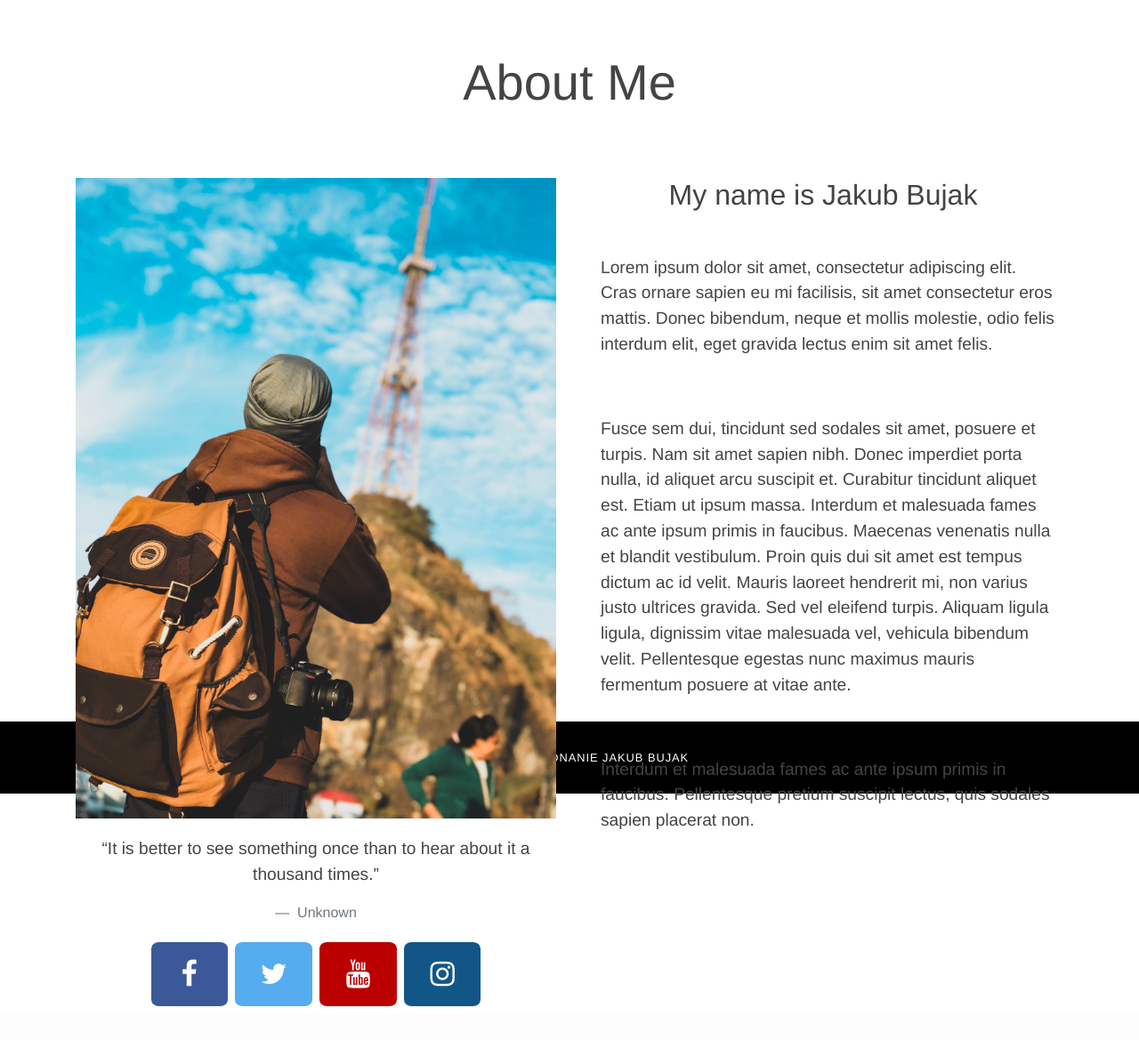
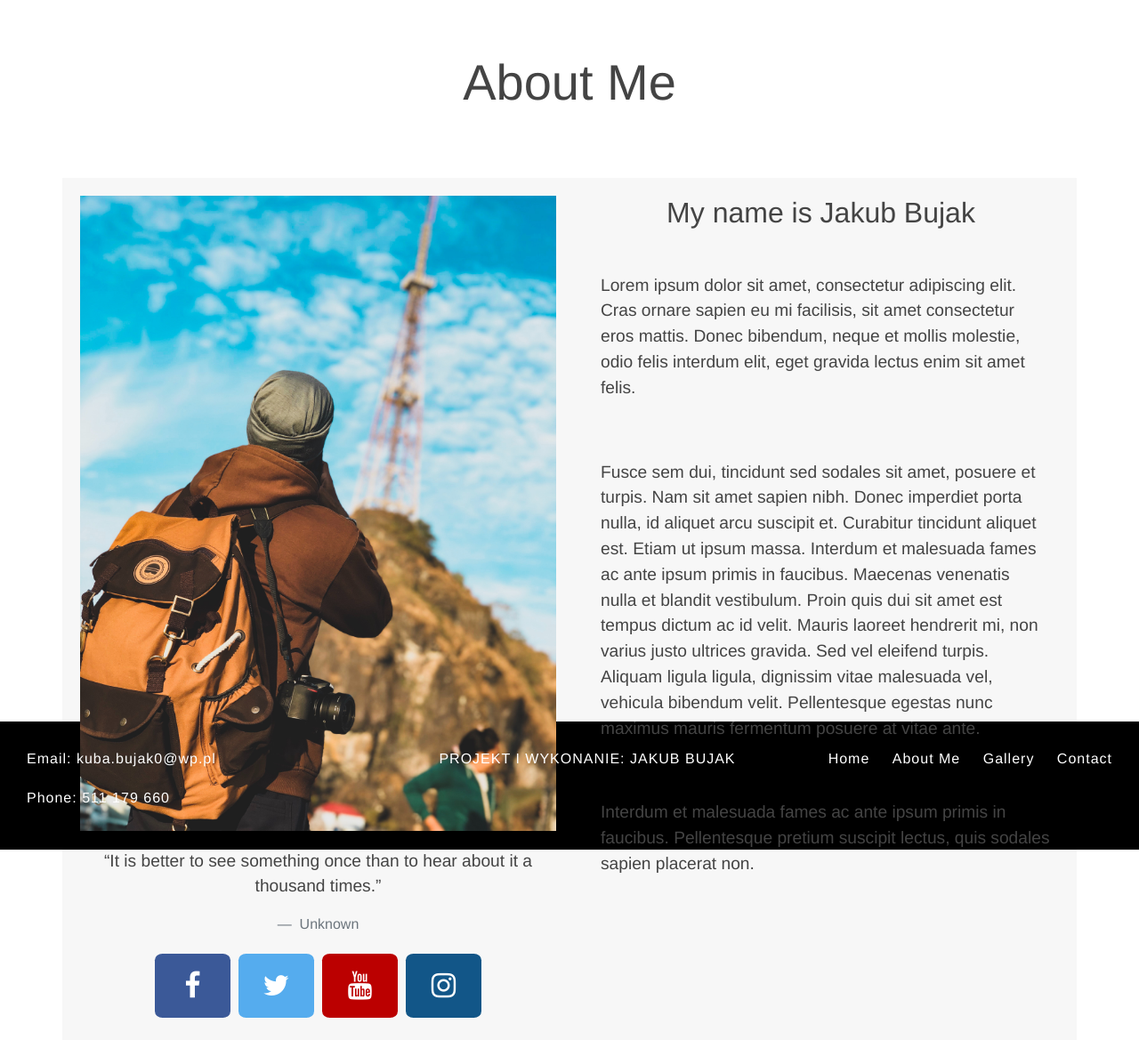
Before and after one commit to kuba-bujak/Aplikacja_na_chmure, a Flask app: page /aboutme in a window 1280 px wide. Shown: the part 151-1320 px from the top of the page at 89% size. Before the commit the page ends 1282 px from the top, so only its background shows below. Run offline with Flask 2, Linux system fonts and the light colour scheme; some libraries are stand-ins or nearby versions.

Commit message:
Najnowsze zmiany w footer

```diff
--- a/static/css/main.css
+++ b/static/css/main.css
@@ -3,6 +3,15 @@
     padding: 0;
     font-family: "Helvetica Neue", Helvetica, Arial, sans-serif;
     color: #444;
+  }
+
+  a{
+    color: rgb(42, 140, 252);
+  }
+
+  a:hover{
+    text-decoration: none;
+    color: rgb(0, 90, 192);
   }
   /*
    * Formatting the nav bar area
@@ -112,11 +121,8 @@
 
    footer{
      background-color: black;
-     font-size: 0.8em;
-     text-transform: uppercase;
      color: white;
-     padding: 15px;
-     text-align: center;
+     padding: 20px;
      letter-spacing: 1px;
    }
 
@@ -124,6 +130,26 @@
      color: white;
      text-decoration: none;
    }
+
+  .footer-nav{
+    list-style-type: none;
+    text-align: right;
+  }
+
+  .address{
+    text-align: left;
+    padding-left: 0;
+    margin-left: 0;
+  }
+
+  .footer-nav li{
+    display: inline-block;
+    padding: 10px
+  }
+
+  .align-center{
+    text-align: center;
+  }
 
 
   /*
@@ -133,6 +159,11 @@
    .container{
      height: 100vh;
      margin-top: 50px;
+   }
+
+   .about-container{
+    background-color: #f7f7f7;
+    padding: 20px 5px;
    }
 
    .blockquote{
@@ -148,6 +179,9 @@
      text-align: center;
    }
 
+  .social-panel-icon:hover{
+    color: white;
+  }
 
 
 
--- a/templates/aboutme.html
+++ b/templates/aboutme.html
@@ -6,7 +6,7 @@
         <div class="px-3 py-3 pt-md-5 pb-md-4 mx-auto text-center">
             <h1 class="display-4 header-margin">About Me</h1>
         </div>
-        <div class="row justify-content-around">
+        <div class="row justify-content-around about-container">
             <div class="main-options col-md-6">
                 <img src="/static/about-me.jpg" class="img-fluid" alt="About me">
                 <figure class="text-center">
@@ -18,10 +18,10 @@
                     </figcaption>
                   </figure>
                 <div class="social-panel">
-                    <a href="#" class="fa fa-facebook"></a>
-                    <a href="#" class="fa fa-twitter"></a>
-                    <a href="#" class="fa fa-youtube"></a>
-                    <a href="#" class="fa fa-instagram"></a>
+                    <a href="#" class="fa fa-facebook social-panel-icon"></a>
+                    <a href="#" class="fa fa-twitter social-panel-icon"></a>
+                    <a href="#" class="fa fa-youtube social-panel-icon"></a>
+                    <a href="#" class="fa fa-instagram social-panel-icon"></a>
                 </div>
             </div>
             <div class="main-options col-md-6">
--- a/templates/contact.html
+++ b/templates/contact.html
@@ -8,8 +8,7 @@
             <p class="lead">Lorem ipsum dolor sit amet, consectetur adipiscing elit. Maecenas aliquet justo fermentum dolor sagittis vulputate.</p>
         </div>
     <div id="contact-container">
-        Email: <a href="mailto:kuba.bujak0@wp.pl">kuba.bujak0@wp.pl</a><br>
-        Tel. <a href="tel: 511 179 660">511 179 660</a>
+        <form action="mailto:kuba.bujak0@wp.pl">
         <div class="mb-3">
             <label for="username" class="form-label">Username</label>
             <input type="text" class="form-control" id="username" placeholder="Username">
@@ -25,6 +24,7 @@
           <div class="mb-3">
             <input type="submit" id="submit" value="Send message">
           </div>
+        </form>
     </div>
     </main>
 
--- a/templates/include/footer.html
+++ b/templates/include/footer.html
@@ -10,9 +10,35 @@
 
     <footer class="text-center" id="footer">
         <!-- Copyright -->
-        <div class="text-center p-3">
-            PROJEKT I WYKONANIE <a href="https://www.facebook.com/kuba.bujak.182">Jakub Bujak</a>
+        <div class="row justify-content-around">
+            <div class="col-md-4">
+                <ul class="footer-nav address">
+                    <li>Email: <a href="mailto:kuba.bujak0@wp.pl">kuba.bujak0@wp.pl</a></li>
+                    <li>Phone: <a href="tel:511179660">511 179 660</a></li>
+                </ul>
+            </div>
+            <div class="col-md-4 text-center">
+                <ul class="footer-nav align-center">
+                    <li>
+                        PROJEKT I WYKONANIE:
+                        <a href="https://www.facebook.com/kuba.bujak.182">
+                            JAKUB BUJAK
+                        </a>
+                    </li>
+                </ul>
+
+
+            </div>
+            <div class="col-md-4">
+                <ul class="footer-nav">
+                    <li><a href="{{ url_for('home') }}">Home</a></li>
+                    <li><a href="{{ url_for('aboutme') }}">About Me</a></li>
+                    <li><a href="{{ url_for('gallery') }}">Gallery</a></li>
+                    <li><a href="{{ url_for('contact') }}">Contact</a></li>
+                </ul>
+            </div>
         </div>
+
         <!-- Copyright -->
       </footer>
 
```
